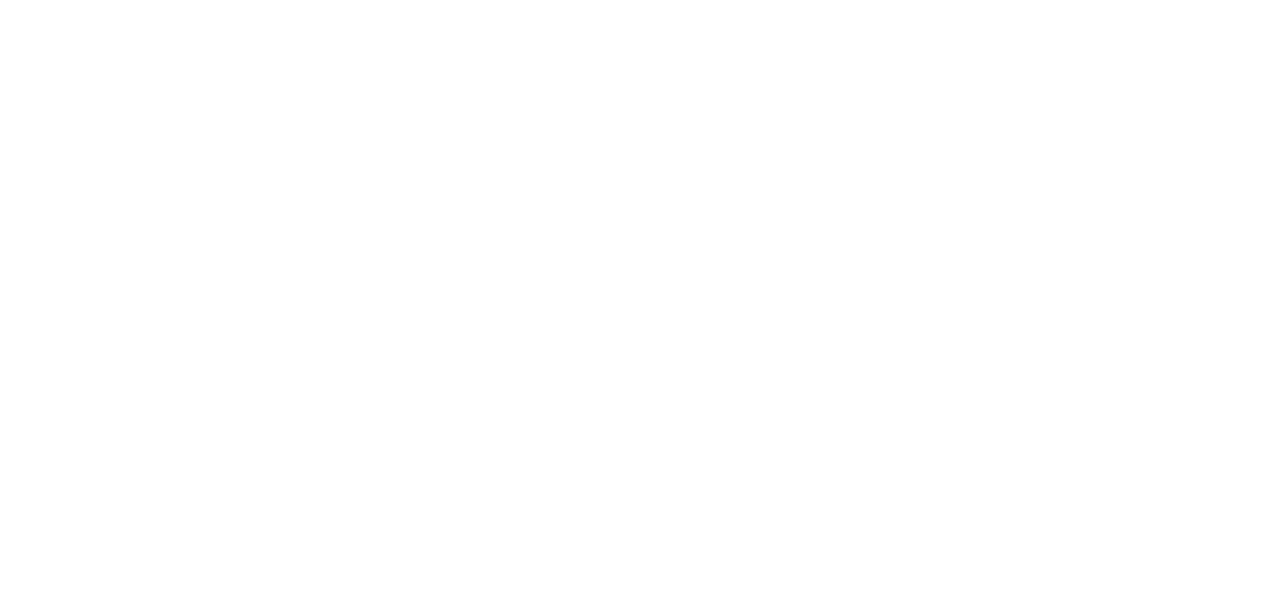
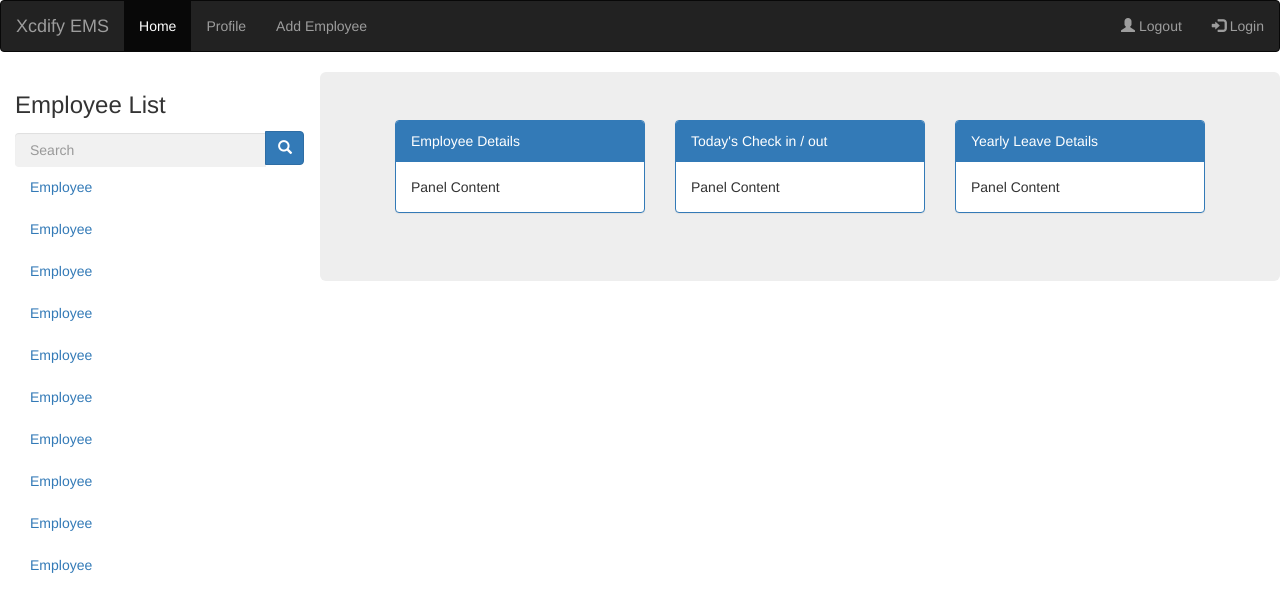
Before and after one commit to dharmendra17xcdify/employee-management-system, a React (Create React App) app in the folder ems/: page /home in a window 1280 px wide. Shown: the top 612 px of the page. Built offline with nearby package versions, Linux system fonts and the light colour scheme.

Commit message:
added home page

```diff
--- /dev/null
+++ b/ems/src/EmployeeRegistration.css
@@ -0,0 +1,56 @@
+/* Add padding to containers */
+.container {
+    padding: 16px;
+    background-color: white;
+    margin: 0 auto;
+    max-width: 500px;
+}
+
+/* Full-width input fields */
+input[type=text], input[type=password] {
+    width: 100%;
+    padding: 15px;
+    margin: 5px 0 22px 0;
+    display: inline-block;
+    border: none;
+    background: #f1f1f1;
+}
+
+input[type=text]:focus, input[type=password]:focus {
+    background-color: #ddd;
+    outline: none;
+}
+
+/* Overwrite default styles of hr */
+hr {
+    border: 1px solid #f1f1f1;
+    margin-bottom: 25px;
+}
+
+/* Set a style for the submit button */
+.registerbtn {
+    background-color: #4CAF50;
+    color: white;
+    padding: 16px 20px;
+    margin: 8px 0;
+    border: none;
+    cursor: pointer;
+    width: 100%;
+    opacity: 0.9;
+}
+
+.registerbtn:hover {
+    opacity: 1;
+}
+
+/* Add a blue text color to links */
+a {
+    color: dodgerblue;
+}
+
+/* Set a grey background color and center the text of the "sign in" section */
+.signin {
+    background-color: #f1f1f1;
+    text-align: center;
+
+}
--- /dev/null
+++ b/ems/src/Home.css
@@ -0,0 +1,24 @@
+ /* Set height of the grid so .sidenav can be 100% (adjust if needed) */
+ .row.content {height: 1500px}
+
+ /* Set gray background color and 100% height */
+ .sidenav {
+   background-color: #f1f1f1;
+   height: 100%;
+ }
+
+ /* Set black background color, white text and some padding */
+ footer {
+   background-color: #555;
+   color: white;
+   padding: 15px;
+ }
+
+ /* On small screens, set height to 'auto' for sidenav and grid */
+ @media screen and (max-width: 767px) {
+   .sidenav {
+     height: auto;
+     padding: 15px;
+   }
+   .row.content {height: auto;}
+ }
--- /dev/null
+++ b/ems/src/Home.js
@@ -0,0 +1,82 @@
+import React, { Component } from "react";
+
+class Home extends React.Component{
+
+    render() {
+        return <div><link rel="stylesheet" href="https://maxcdn.bootstrapcdn.com/bootstrap/3.3.7/css/bootstrap.min.css"/>
+            <nav className="navbar navbar-inverse">
+            <div className="container-fluid">
+                <div className="navbar-header">
+                <a className="navbar-brand" href="#">Xcdify EMS</a>
+                </div>
+                <ul className="nav navbar-nav">
+                <li className="active"><a href="/home">Home</a></li>
+                <li className=""><a href="/profile">Profile <span></span></a>
+                </li>
+                <li><a href="/employee-regitration">Add Employee</a></li>
+                </ul>
+                <ul className="nav navbar-nav navbar-right">
+                <li><a href="/"><span className="glyphicon glyphicon-user"></span> Logout</a></li>
+                <li><a href="/"><span className="glyphicon glyphicon-log-in"></span> Login</a></li>
+                </ul>
+            </div>
+            </nav>
+            <div className="container-fluid">
+                <div className="row content">
+                    <div className="col-sm-3 sidenav">
+                        <h3>Employee List</h3>
+                        <div className="input-group">
+                            <input type="text" className="form-control" placeholder="Search"/>
+                            <span className="input-group-btn">
+                            <button className="btn btn-primary" type="button">
+                                <span className="glyphicon glyphicon-search"></span>
+                            </button>
+                            </span>
+                        </div>
+                        <ul className="nav nav-pills nav-stacked">
+                            <li><a href ="">Employee</a></li>
+                            <li><a href ="">Employee</a></li>
+                            <li><a href ="">Employee</a></li>
+                            <li><a href ="">Employee</a></li>
+                            <li><a href ="">Employee</a></li>
+                            <li><a href ="">Employee</a></li>
+                            <li><a href ="">Employee</a></li>
+                            <li><a href ="">Employee</a></li>
+                            <li><a href ="">Employee</a></li>
+                            <li><a href ="">Employee</a></li>
+                        </ul><br></br>
+
+                    </div>
+                    <div className="col-sm-9 jumbotron">
+                        <div className="col-sm-4">
+                            <div className="panel panel-primary">
+                                <div className="panel-heading">Employee Details</div>
+                                <div className="panel-body">
+                                Panel Content
+                                </div>
+                            </div>
+                        </div>
+                        <div className="col-sm-4">
+                            <div className="panel panel-primary">
+                                <div className="panel-heading">Today's Check in / out</div>
+                                <div className="panel-body">
+                                Panel Content
+                                </div>
+                            </div>
+                        </div>
+                        <div className="col-sm-4">
+                            <div className="panel panel-primary">
+                                <div className="panel-heading">Yearly Leave Details</div>
+                                <div className="panel-body">
+                                Panel Content
+                                </div>
+                            </div>
+                        </div>
+                    </div>
+                </div>
+            </div>
+        </div>
+    };
+}
+
+export default Home
--- a/ems/src/Profile.js
+++ b/ems/src/Profile.js
@@ -10,6 +10,7 @@ class Profile extends React.Component{
 
     render(){
         return <div className="row">
+        <link rel="stylesheet" href="https://maxcdn.bootstrapcdn.com/bootstrap/3.3.7/css/bootstrap.min.css"/>
             <div className="col-xs-12 col-sm-12 toppad" >
                 <div className="panel panel-info">
                     <div className="user-name background-blue">
@@ -41,7 +42,6 @@ class Profile extends React.Component{
                                     <td>17/081993</td>
                                 </tr>
                                 <tr>
-                                    <tr>
                                     <td>Gender</td>
                                     <td>Male</td>
                                 </tr>
@@ -53,6 +53,7 @@ class Profile extends React.Component{
                                     <td>Email</td>
                                     <td>dharmendra17893@gmail.com</td>
                                 </tr>
+                                <tr>
                                     <td>Mobile Number</td>
                                     <td>8108401991</td>
                                 </tr>
--- a/ems/src/containers/Login.css
+++ b/ems/src/containers/Login.css
@@ -8,15 +8,121 @@
         max-width: 320px;
     }
 
-    .AddAuthorForm {
-        width: 80%;
-        margin: 50px 10%;
+    /* Full-width input fields */
+input[type=text], input[type=password] {
+    width: 100%;
+    padding: 12px 20px;
+    margin: 8px 0;
+    display: inline-block;
+    border: 1px solid #ccc;
+    box-sizing: border-box;
+}
+
+/* Set a style for all buttons */
+button {
+    background-color: #4CAF50;
+    color: white;
+    padding: 14px 20px;
+    margin: 8px 0;
+    border: none;
+    cursor: pointer;
+    width: 100%;
+}
+
+button:hover {
+    opacity: 0.8;
+}
+
+/* Extra styles for the cancel button */
+.cancelbtn {
+    width: auto;
+    padding: 10px 18px;
+    background-color: #f44336;
+}
+
+/* Center the image and position the close button */
+.imgcontainer {
+    text-align: center;
+    margin: 24px 0 12px 0;
+    position: relative;
+}
+
+img.avatar {
+    width: 40%;
+    border-radius: 50%;
+}
+
+.container {
+    padding: 16px;
+    background-color:#f1f1f1;
+}
+
+span.psw {
+    float: right;
+    padding-top: 16px;
+}
+
+/* The Modal (background) */
+.modal {
+    display: none; /* Hidden by default */
+    position: fixed; /* Stay in place */
+    z-index: 1; /* Sit on top */
+    left: 0;
+    top: 0;
+    width: 100%; /* Full width */
+    height: 100%; /* Full height */
+    overflow: auto; /* Enable scroll if needed */
+    background-color: rgb(0,0,0); /* Fallback color */
+    background-color: rgba(0,0,0,0.4); /* Black w/ opacity */
+    padding-top: 60px;
+}
+
+/* Modal Content/Box */
+.modal-content {
+    background-color: #fefefe;
+    margin: 5% auto 15% auto; /* 5% from the top, 15% from the bottom and centered */
+    width: 80%; /* Could be more or less, depending on screen size */
+}
+
+/* The Close Button (x) */
+.close {
+    position: absolute;
+    right: 25px;
+    top: 0;
+    color: #000;
+    font-size: 35px;
+    font-weight: bold;
+}
+
+.close:hover,
+.close:focus {
+    color: red;
+    cursor: pointer;
+}
+
+/* Add Zoom Animation */
+.animate {
+    -webkit-animation: animatezoom 0.6s;
+    animation: animatezoom 0.6s
+}
+
+@-webkit-keyframes animatezoom {
+    from {-webkit-transform: scale(0)}
+    to {-webkit-transform: scale(1)}
+}
+
+@keyframes animatezoom {
+    from {transform: scale(0)}
+    to {transform: scale(1)}
+}
+
+/* Change styles for span and cancel button on extra small screens */
+@media screen and (max-width: 300px) {
+    span.psw {
+       display: block;
+       float: none;
     }
-
-    .Input_Field {
-        margin-bottom: 20px;
+    .cancelbtn {
+       width: 100%;
     }
-
-    .Input_Field > label {
-        display: block;
-    }
+}
--- a/ems/src/containers/Login.js
+++ b/ems/src/containers/Login.js
@@ -30,28 +30,27 @@ import "./Login.css";
   render() {
     return (
       <div className="Login">
-        <form onSubmit={this.handleSubmit}>
-          <div className="Input_Field">
-            <label htmlFor="email">Email</label>
-            <input
-              className="form-control"
-              autoFocus
-              type="email"
-              value={this.state.email}
-              onChange={this.handleChange}
-            />
+      <Link to="/home">Home</Link> | <Link to="/profile">Profile</Link> | <Link to="/employee-regitration">Register</Link>
+
+        <form className="modal-content animate" action="/action_page.php">
+          <div className="container">
+            <label forhtml="uname"><b>Username</b></label>
+            <input type="text" placeholder="Enter Username" name="uname" required/>
+
+            <label forhtml="psw"><b>Password</b></label>
+            <input type="password" placeholder="Enter Password" name="psw" required/>
+
+            <button type="submit">Login</button>
+            <label>
+              <input type="checkbox" name="remember"/> Remember me
+            </label>
           </div>
-          <div className="Input_Field">
-            <label htmlFor="password">Password</label>
-            <input
-              value={this.state.password}
-              onChange={this.handleChange}
-              type="password"
-            />
+
+          <div className="container">
+            <button type="button"  className="cancelbtn">Cancel</button>
+            <span className="psw">Forgot <a href="#">password?</a></span>
           </div>
-          <input className="btn btn-primary" type="submit" value="Login" disabled={!this.validateForm()} />
         </form>
-        <Link to="/profile">Profile</Link>
       </div>
     );
   }
--- a/ems/src/index.js
+++ b/ems/src/index.js
@@ -7,11 +7,13 @@ import Login from '../src/containers/Login';
 import Profile from './Profile';
 import EmployeeRegistration from './EmployeeRegistration'
 import registerServiceWorker from './registerServiceWorker';
+import Home from './Home';
 
 ReactDOM.render(
 <BrowserRouter>
     <React.Fragment>
         <Route exact path="/" component={Login}/>
+        <Route exact path="/home" component={Home}/>
         <Route exact path="/profile" component={Profile}/>
         <Route exact path="/employee-regitration" component={EmployeeRegistration}/>
     </React.Fragment>
```
Also changed, not shown: ems/src/EmployeeRegistration.js (+24 -3 lines). Lines whose indentation alone changed are shown as unchanged.
